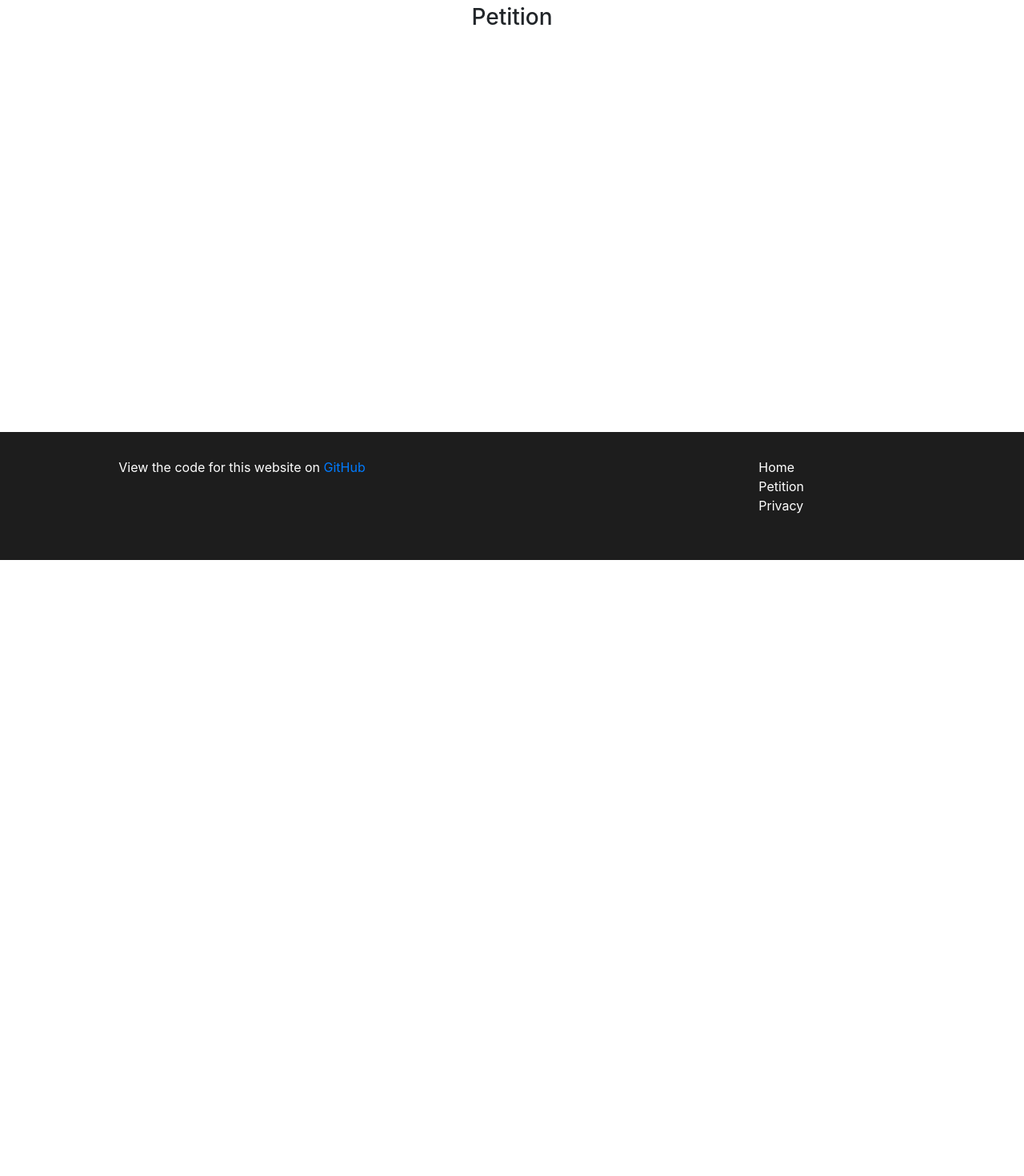
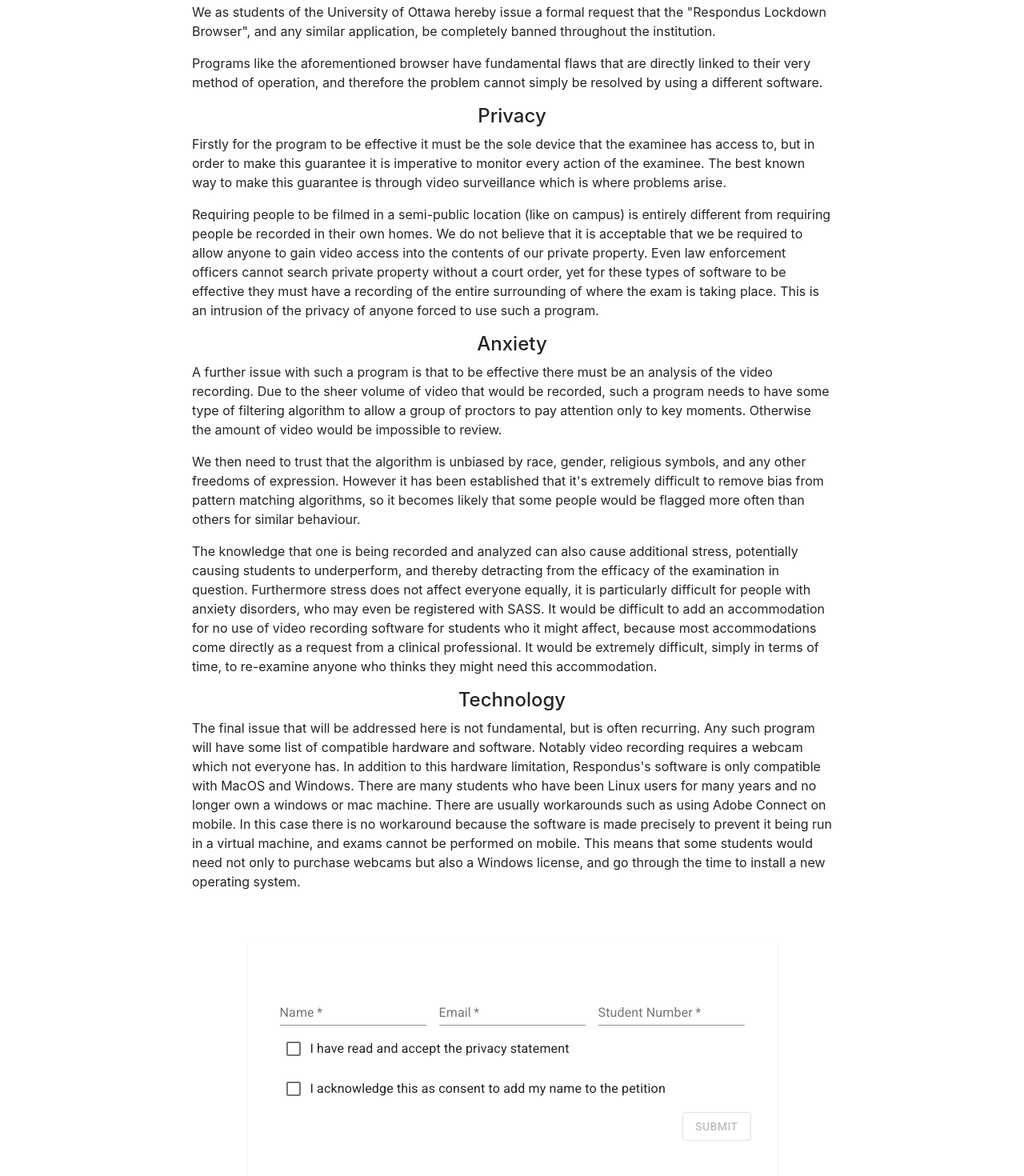
Before and after one commit to upetition/Stop-uOttawa-Surveillance, a React (Create React App) app: page /Petition in a window 1280 px wide. Shown: the part 100-1570 px from the top of the page at 80% size. Before the commit the page ends 800 px from the top, so only its background shows below. Built offline with nearby package versions, Linux system fonts and the light colour scheme.

Commit message:
new: added more things for the frontend

```diff
--- a/src/components/Footer/index.jsx
+++ b/src/components/Footer/index.jsx
@@ -19,12 +19,12 @@
                 </a>
               </li>
               <li>
-                <a className={styles.footerlink} href="/">
+                <a className={styles.footerlink} href="/petition">
                   Petition
                 </a>
               </li>
               <li>
-                <a className={styles.footerlink} href="/">
+                <a className={styles.footerlink} href="/privacy">
                   Privacy
                 </a>
               </li>
--- a/src/components/Home/Home.jsx
+++ b/src/components/Home/Home.jsx
@@ -1,13 +1,17 @@
 import React from "react";
 import PetitionForm from "../PetitionForm";
+import styles from "./home.module.css";
 
 const Home = () => {
   return <main id="mainContent">
     <div className="container">
       <div className="row justify-content-center mt-5 p-0">
-        <h3>Home</h3>
+        <h3>Stop uOttawa&apos;s survaillance plans</h3>
       </div>
-      <div className="row justify-content-center">
+      <div className="row justify-content-center mt-2 p-0">
+        <p className={styles.contentSize}>The University of Ottawa is planning to force students to use Respondus Lockdown browser and monitoring. This is a gross invasion of student privacy and insults the integrity of every student. <br /><br />Help us put a stop to this. Sign the <a href="/petition">petition</a> now</p>
+      </div>
+      <div className="row justify-content-center pb-5">
         <PetitionForm />
       </div>
     </div>
--- /dev/null
+++ b/src/components/Home/home.module.css
@@ -0,0 +1,5 @@
+.contentSize {
+    max-width: 800px;
+    margin-left: auto;
+    margin-right: auto;
+}
--- a/src/components/NavBar/index.jsx
+++ b/src/components/NavBar/index.jsx
@@ -18,11 +18,11 @@
           <Link className="nav-item nav-link active" to="/">
             Home
           </Link>
+          <Link className="nav-item nav-link active" to="Petition">
+            Petition
+          </Link>
           <Link className="nav-item nav-link active" to="Privacy">
             Privacy
-          </Link>
-          <Link className="nav-item nav-link active" to="Petition">
-            Petition
           </Link>
         </div>
       </nav>
--- a/src/components/Petition/Petition.jsx
+++ b/src/components/Petition/Petition.jsx
@@ -1,10 +1,62 @@
 import React from "react";
+import PetitionForm from "../PetitionForm";
+import styles from "./petition.module.css";
 
 const Petition = () => {
   return <main id="mainContent">
-    <div className="container">
-      <div className="row justify-content-center mt-5 p-0">
-        <h3>Petition</h3>
+    <div className={`container ${styles.contentSize}`}>
+      <div className="row justify-content-center pb-5">
+        <h2>Petition</h2>
+        <p>We as students of the University of Ottawa hereby issue a formal request that the &quot;Respondus Lockdown Browser&quot;,
+        and any similar application, be completely banned throughout the institution.</p>
+
+        <p>Programs like the aforementioned browser have fundamental flaws that are directly linked to their very method of operation,
+        and therefore the problem cannot simply be resolved by using a different software.</p>
+
+
+        <h4>Privacy</h4>
+        <p>Firstly for the program to be effective it must be the sole device that the examinee has access to,
+        but in order to make this guarantee it is imperative to monitor every action of the examinee.
+        The best known way to make this guarantee is through video surveillance which is where problems arise.</p>
+
+        <p>Requiring people to be filmed in a semi-public location (like on campus) is entirely different from requiring people be recorded in their own homes.
+        We do not believe that it is acceptable that we be required to allow anyone to gain video access into the contents of our private property.
+        Even law enforcement officers cannot search private property without a court order,
+        yet for these types of software to be effective they must have a recording of the entire surrounding of where the exam is taking place.
+        This is an intrusion of the privacy of anyone forced to use such a program.</p>
+
+        <h4>Anxiety</h4>
+        <p>A further issue with such a program is that to be effective there must be an analysis of the video recording.
+        Due to the sheer volume of video that would be recorded,
+        such a program needs to have some type of filtering algorithm to allow a group of proctors to pay attention only to key moments.
+        Otherwise the amount of video would be impossible to review.</p>
+
+        <p>We then need to trust that the algorithm is unbiased by race, gender, religious symbols, and any other freedoms of expression.
+        However it has been established that it&apos;s extremely difficult to remove bias from pattern matching algorithms,
+        so it becomes likely that some people would be flagged more often than others for similar behaviour.</p>
+
+        <p>The knowledge that one is being recorded and analyzed can also cause additional stress, potentially causing students to underperform,
+        and thereby detracting from the efficacy of the examination in question.
+        Furthermore stress does not affect everyone equally,
+        it is particularly difficult for people with anxiety disorders, who may even be registered with SASS.
+        It would be difficult to add an accommodation for no use of video recording software for students who it might affect,
+        because most accommodations come directly as a request from a clinical professional.
+        It would be extremely difficult, simply in terms of time, to re-examine anyone who thinks they might need this accommodation.</p>
+
+        <h4>Technology</h4>
+        <p>The final issue that will be addressed here is not fundamental, but is often recurring.
+        Any such program will have some list of compatible hardware and software.
+        Notably video recording requires a webcam which not everyone has.
+        In addition to this hardware limitation, Respondus&apos;s software is only compatible with MacOS and Windows.
+        There are many students who have been Linux users for many years and no longer own a windows or mac machine.
+        There are usually workarounds such as using Adobe Connect on mobile.
+        In this case there is no workaround because the software is made precisely to prevent it being run in a virtual machine,
+        and exams cannot be performed on mobile.
+        This means that some students would need not only to purchase webcams but also a Windows license,
+        and go through the time to install a new operating system.</p>
+      </div>
+      <div className="row justify-content-center pb-5">
+        <PetitionForm />
       </div>
     </div>
   </main>;
--- /dev/null
+++ b/src/components/Petition/petition.module.css
@@ -0,0 +1,5 @@
+.contentSize {
+    max-width: 800px !important;
+    margin-left: auto;
+    margin-right: auto;
+}
--- a/src/components/PetitionForm/index.jsx
+++ b/src/components/PetitionForm/index.jsx
@@ -6,7 +6,8 @@
     FormControlLabel,
     Button,
     CircularProgress,
-    Snackbar
+    Snackbar,
+    Card
 } from "@material-ui/core";
 import MuiAlert from "@material-ui/lab/Alert";
 
@@ -23,6 +24,16 @@
   const [sending, setSending] = useState(false);
   const [success, setSuccess] = useState(false);
   const [failure, setFailure] = useState(false);
+  const [failText, setFailText] = useState("Something went wrong...");
+
+  const enableSubmit = (
+    studentNumber !== "" &&
+    name !== "" &&
+    email !== "" &&
+    privacyCheck &&
+    consentCheck &&
+    !sending
+  );
 
   const handleAlertClose = (type) => (e, r) => {
       if (r === 'clickaway') {
@@ -30,6 +41,7 @@
       }
 
       type(false);
+      setFailText("Something went wrong...")
   }
 
   const handleClick = () => {
@@ -49,15 +61,21 @@
       const url = "/api/add/student";
 
       fetch(url, queryParams)
-      .then(data => {return data.json()})
+      .then(data => { return data.json()})
       .then(res => {
-          console.log(res);
-          if(res.status === 200) {
-              setSuccess(true);
+        if (res.created) {
+          setSuccess(true);
+        }
+        else if (res.created !== undefined && !res.created) {
+          if (res.error !== undefined) {
+            setFailText(res.error)
           }
-          else {
-              setFailure(true);
-          }
+          setFailure(true);
+        }
+        else {
+          setFailText("Something went wrong...")
+          setFailure(true);
+        }
       })
       .then(() => setSending(false))
       .catch(error => {
@@ -69,8 +87,9 @@
   };
 
   return (
+    <Card>
       <main>
-      <div className="container">
+      <div className="container m-0 p-5">
         <div className="row justify-content-center p-0">
           <span className="p-2">
             <TextField
@@ -127,7 +146,7 @@
               <Button
                 variant="outlined"
                 color="primary"
-                disabled={sending}
+                disabled={!enableSubmit}
                 className="justify-right"
                 onClick={handleClick}
                 >
@@ -155,12 +174,13 @@
           onClose={handleAlertClose(setFailure)}
         >
             <Alert onClose={handleAlertClose(setFailure)} severity="error">
-                Something has gone wrong...
+                 {failText}
             </Alert>
         </Snackbar>
 
       </div>
       </main>
+      </Card>
   );
 }
 export default PetitionForm;
```
Also changed, not shown: 1 other file (tests, documents, lock files or other folders).
